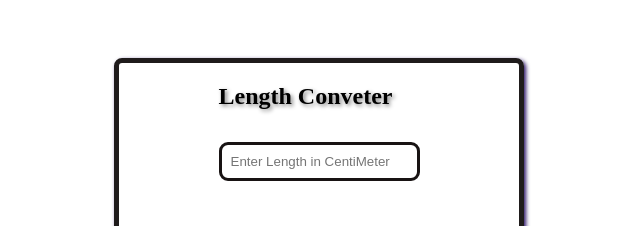
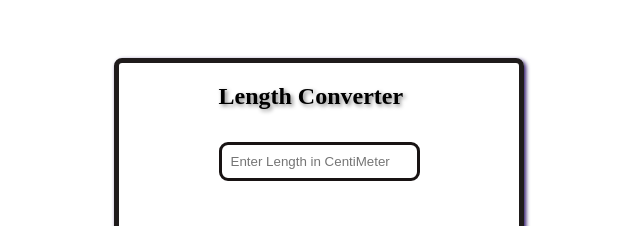
Before and after one commit to jairuthrar/Length_converter, a plain HTML site: page index.html in a window 1280 px wide. Shown: the top 226 px of the page, 321-961 px from the left. Drawn offline with Linux system fonts and the light colour scheme.

Commit message:
Update index.html

```diff
--- a/index.html
+++ b/index.html
@@ -9,7 +9,7 @@
 <body>
     <div class="content">
         <form onsubmit="event.preventDefault()" >
-            <h2>Length Conveter</h2>
+            <h2>Length Converter</h2>
             <div>
                 <label for="CM"></label>
                 <input type="text" placeholder="Enter Length in CentiMeter" id="cm">
```
